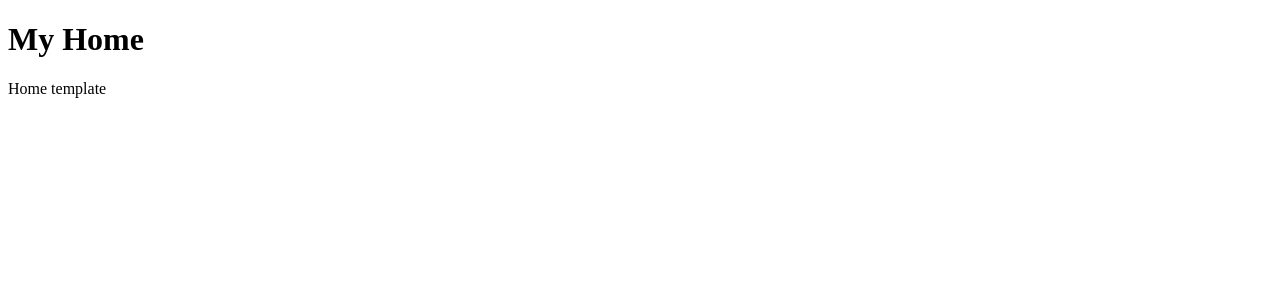
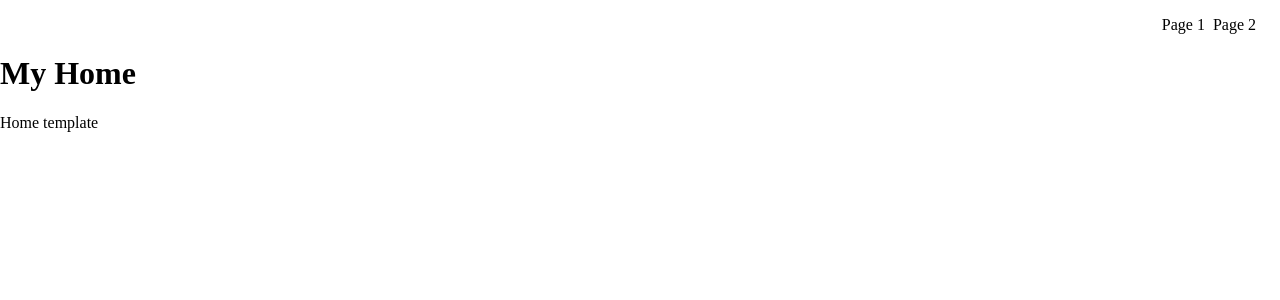
Before and after one commit to AndreaCostanzo1/Django-learning, a Django app: page / in a window 1280 px wide. Shown: the top 300 px of the page. Run offline with Django 3.2, Linux system fonts and the light colour scheme.

Commit message:
Included "navbar" with django include keyward

```diff
--- a/templates/base.html
+++ b/templates/base.html
@@ -3,7 +3,8 @@
     <head>
         <title>My website</title>
     </head>
-    <body>
+    <body style="margin: 0px;">
+        {% include 'navbar.html' %}
         {% block content %}
         {% endblock %}
     </body>
--- /dev/null
+++ b/templates/navbar.html
@@ -0,0 +1,8 @@
+<nav>
+    <div style="box-sizing: border-box;width: 100%; padding: 0px 16px;">
+        <ul style="display: flex; flex-direction: row; justify-content: flex-end; list-style: none;">
+            <li style="margin-right: 8px;">Page 1</li>
+            <li style="margin-right: 8px;">Page 2</li>
+        </ul>
+    </div>
+</nav>
```
